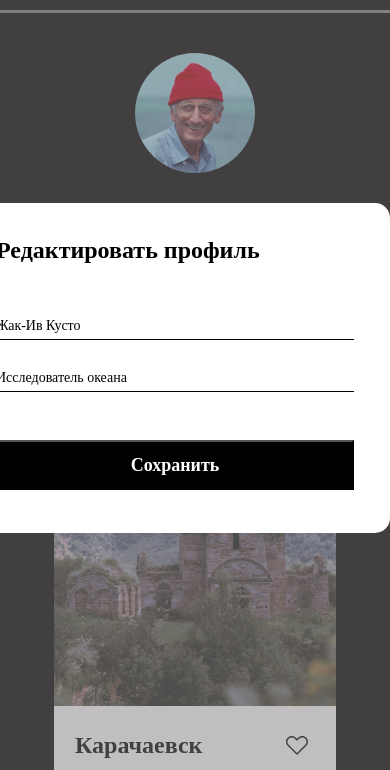
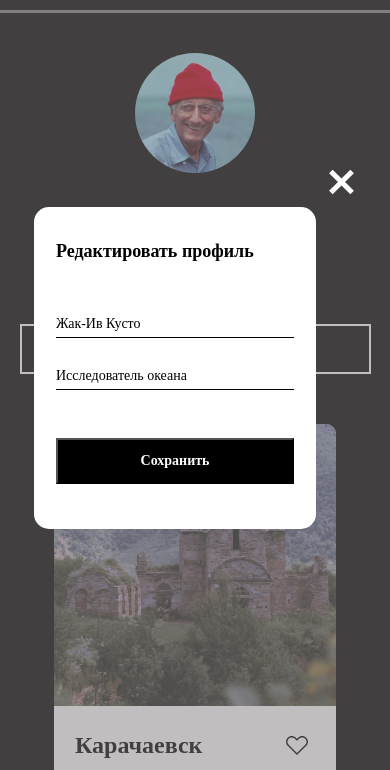
Before and after one commit to ggnett/jstests, a plain HTML site: page index.html in a window 390 px wide. Both pictures are taken after a click on the button 291 px from the left and 301 px from the top of the page. Shown: the part 74-844 px from the top of the page. Drawn offline with Linux system fonts and the light colour scheme.

Commit message:
fixed form

```diff
--- a/styles/fix-form/_form.css
+++ b/styles/fix-form/_form.css
@@ -51,7 +51,7 @@
 }
 
 .edit_work {
-    margin-bottom: 48px;;
+    margin-bottom: 48px;
 }
 
 .edit_save {
@@ -100,3 +100,29 @@
 .form_button-close:hover .close_two {
     transform: rotate(45deg);
 }
+
+@media screen and (max-width:755px) {
+    .form_edit {
+        width:282px;
+        height:322px;
+    }
+
+    .edit_title {
+        width:238px;
+        font-size: 18px;
+    }
+
+    .edit_save {
+        width:238px;
+        height:46px;
+        font-size: 14px;
+    }
+
+    .edit_name {
+        width:238px;
+    }
+
+    .edit_work {
+        width:238px;
+    }
+}
```
Also changed, not shown: script/fix-form.js (line endings or trailing spaces).
